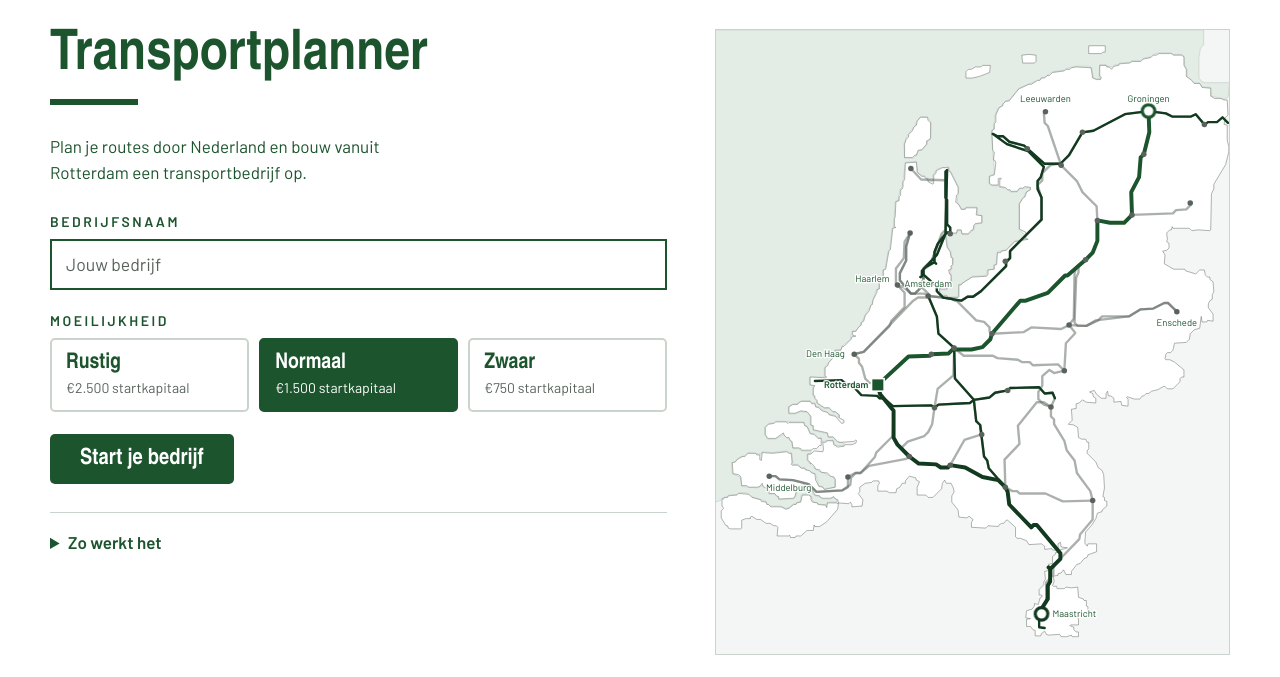
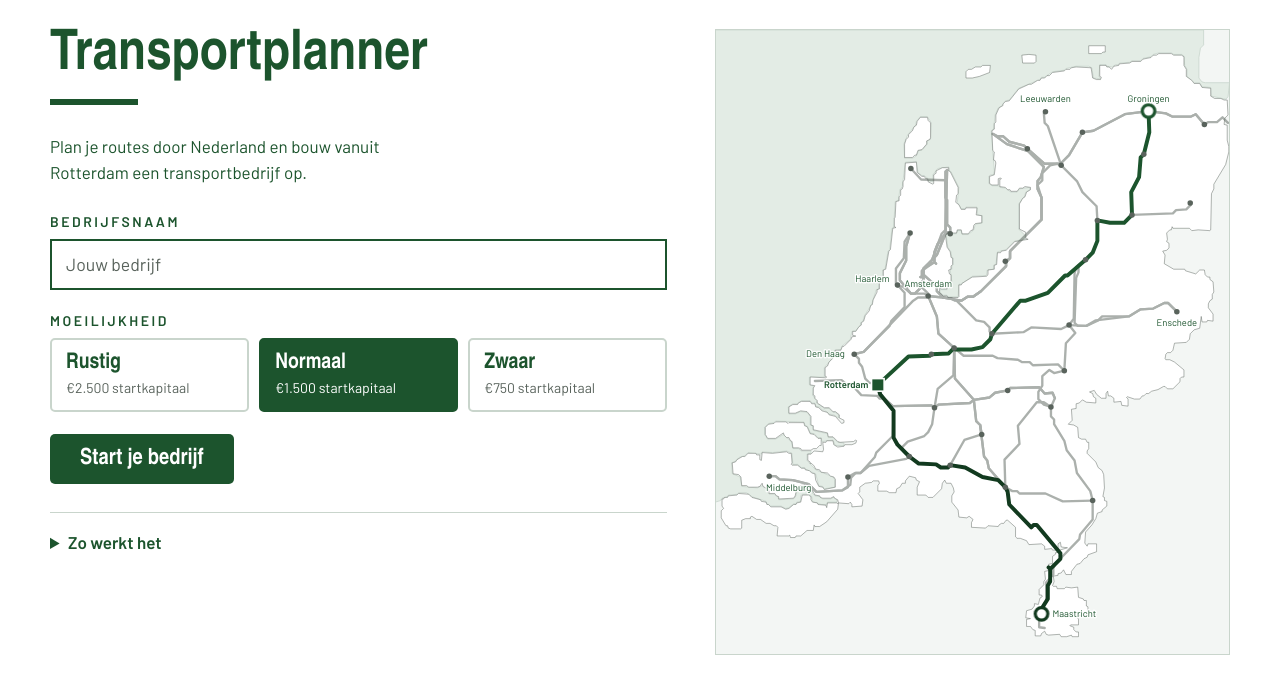
Before and after one commit to jackvanbemmel03-sketch/Jackson, a plain HTML site: page index.html in a window 1280 px wide. Shown: the part 87-764 px from the top of the page. Drawn offline with Linux system fonts and the light colour scheme; a web font is replaced by a local one.

Commit message:
Alle wegen op de kaart dezelfde kleur
Co-Authored-By: Claude Sonnet 5.5 <noreply@anthropic.com>
Claude-Session: https://claude.ai/code/session_01E6Tcq2SvVJQge3k6YBDN4o

```diff
--- a/index.html
+++ b/index.html
@@ -272,11 +272,13 @@ const baseMap=()=>{
   let s=`<rect x="0" width="${W}" height="${H}" fill="#F3F6F4"/>`;
   s+=`<path d="${NEIGHP}" fill="${TINT}" stroke="${LIJN}" stroke-width="1" stroke-linejoin="round" fill-rule="evenodd"/>`;
   s+=`<path d="${NLP}" fill="${WIT}" stroke="${MUTE}" stroke-opacity=".5" stroke-width="1.2" stroke-linejoin="round" fill-rule="evenodd"/>`;
-  ROADS.forEach(r=>{s+=`<polyline points="${r.pts.map(q=>q[0].toFixed(1)+','+q[1].toFixed(1)).join(' ')}" fill="none" stroke="${MUTE}" stroke-opacity=".5" stroke-width="3" stroke-linecap="round" stroke-linejoin="round"><title>${r.nr}: ${r.a.n} – ${r.b.n}, ${Math.round(r.len)} km</title></polyline>`});
+  s+=`<g opacity=".5">`;
+  ROADS.forEach(r=>{s+=`<polyline points="${r.pts.map(q=>q[0].toFixed(1)+','+q[1].toFixed(1)).join(' ')}" fill="none" stroke="${MUTE}" stroke-width="3" stroke-linecap="round" stroke-linejoin="round"><title>${r.nr}: ${r.a.n} – ${r.b.n}, ${Math.round(r.len)} km</title></polyline>`});
   const ap=A15.split(' ').map(p=>p.split(',').map(Number));
-  s+=`<polyline points="${A15}" fill="none" stroke="${GD}" stroke-width="3" stroke-linecap="round" stroke-linejoin="round"><title>A15: Maasvlakte – Rotterdam – Gorinchem – Tiel – Ressen, circa 136 km snelweg</title></polyline>`;
-  s+=`<polyline points="${A2}" fill="none" stroke="${GD}" stroke-width="3" stroke-linecap="round" stroke-linejoin="round"><title>A2: Amsterdam – Utrecht – 's-Hertogenbosch – Eindhoven – Maastricht, circa 217 km snelweg</title></polyline>`;
-  s+=`<polyline points="${A7}" fill="none" stroke="${GD}" stroke-width="3" stroke-linecap="round" stroke-linejoin="round"><title>A7: Zaandam – Hoorn – Afsluitdijk – Heerenveen – Groningen – Duitse grens, circa 236 km snelweg</title></polyline>`;
+  s+=`<polyline points="${A15}" fill="none" stroke="${MUTE}" stroke-width="3" stroke-linecap="round" stroke-linejoin="round"><title>A15: Maasvlakte – Rotterdam – Gorinchem – Tiel – Ressen, circa 136 km snelweg</title></polyline>`;
+  s+=`<polyline points="${A2}" fill="none" stroke="${MUTE}" stroke-width="3" stroke-linecap="round" stroke-linejoin="round"><title>A2: Amsterdam – Utrecht – 's-Hertogenbosch – Eindhoven – Maastricht, circa 217 km snelweg</title></polyline>`;
+  s+=`<polyline points="${A7}" fill="none" stroke="${MUTE}" stroke-width="3" stroke-linecap="round" stroke-linejoin="round"><title>A7: Zaandam – Hoorn – Afsluitdijk – Heerenveen – Groningen – Duitse grens, circa 236 km snelweg</title></polyline>`;
+  s+=`</g>`;
   return s;
 };
 
```
